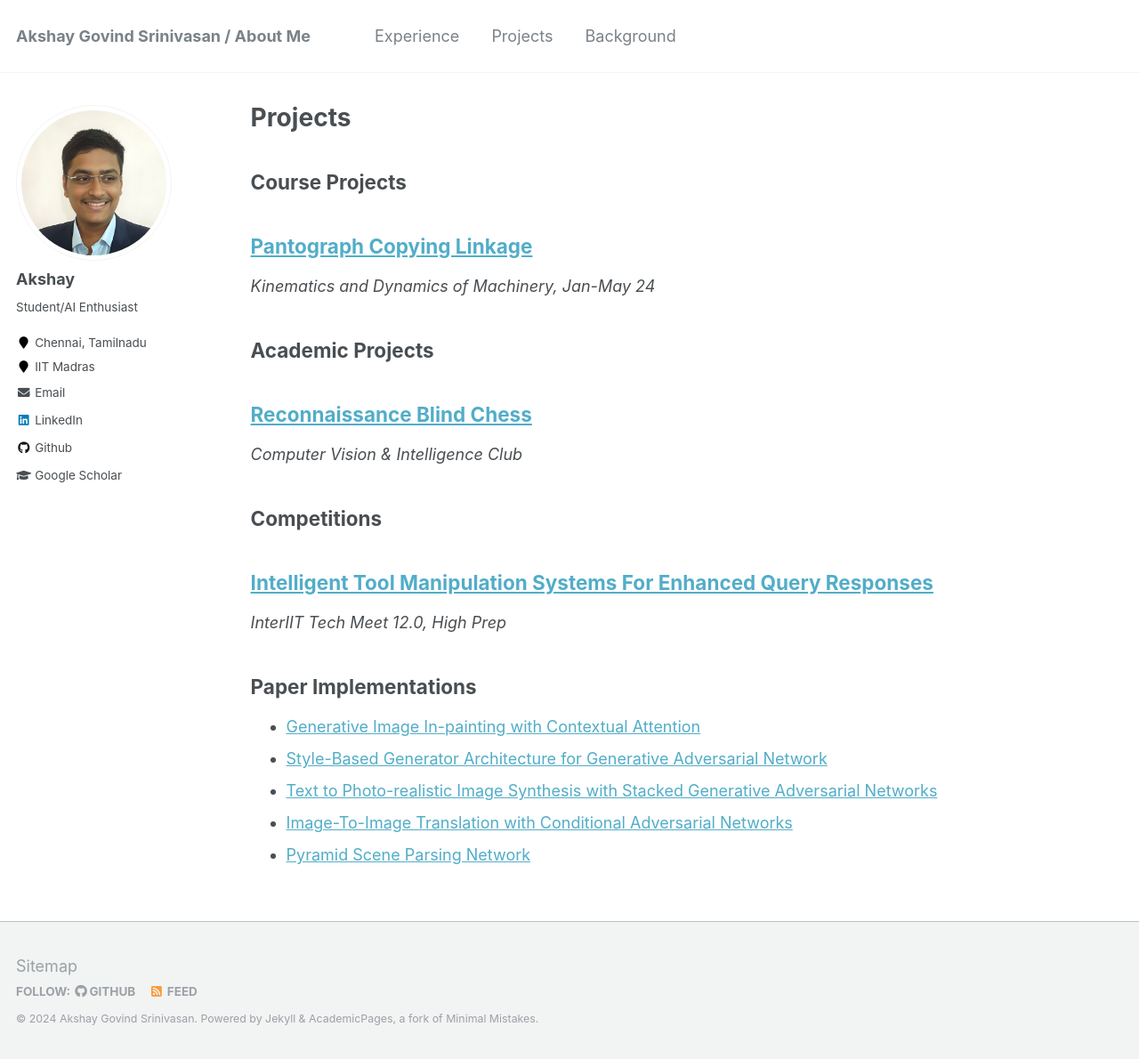
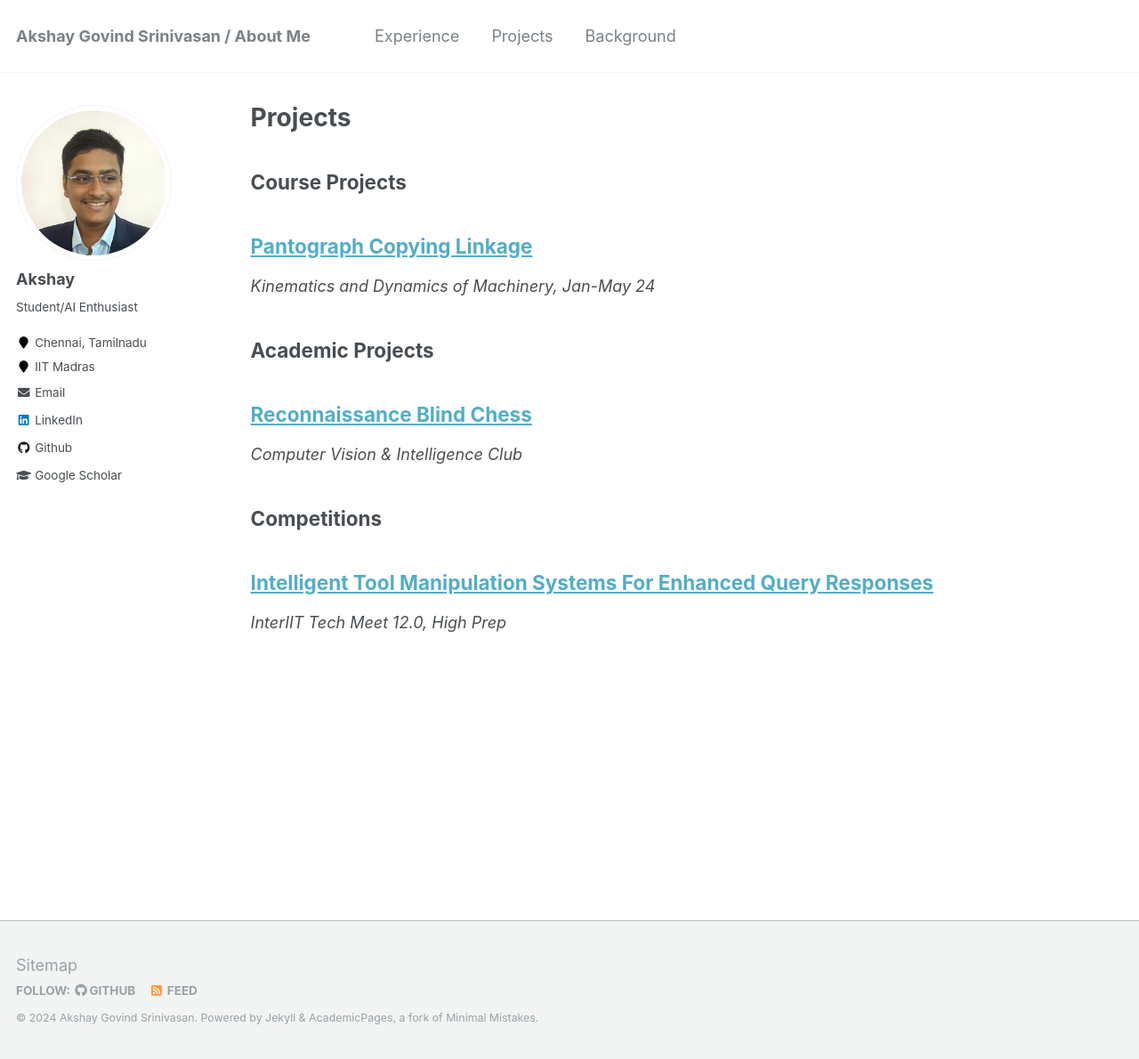
Before and after one commit to TensorTeen/tensorteen.github.io, a Jekyll site: the page built from _pages/projects.html, in a window 1280 px wide and 1190 px high. Shown: the whole window at 89% size. Built offline with Jekyll 4.4.1, drawn with Linux system fonts in a browser that asks for light colours.

Commit message:
minor edits

```diff
--- a/_pages/projects.html
+++ b/_pages/projects.html
@@ -22,14 +22,7 @@ author_profile: true
   {% include archive-single.html %}
 {% endfor %}
 
-<h2>Paper Implementations</h2>
-<!-- {% for post in site.implementations %}
+<!-- <h2>Paper Implementations</h2>
+ {% for post in site.implementations %}
   {% include archive-single.html %}
 {% endfor %} -->
-<ul>
-  <li><a href="https://github.com/Xerefic/Projects/tree/main/CV/GANs/Inpainting">Generative Image In-painting with Contextual Attention</a></li>
-  <li><a href="https://github.com/Xerefic/Projects/tree/main/CV/GANs/StyleGAN">Style-Based Generator Architecture for Generative Adversarial Network</a></li>
-  <li><a href="https://github.com/Xerefic/Projects/tree/main/CV/GANs/StackGAN">Text to Photo-realistic Image Synthesis with Stacked Generative Adversarial Networks</a></li>
-  <li><a href="https://github.com/Xerefic/Projects/tree/main/CV/GANs/Pix2Pix">Image-To-Image Translation with Conditional Adversarial Networks</a></li>
-  <li><a href="https://github.com/Xerefic/Projects/tree/main/CV/Segmentation/PSPNet">Pyramid Scene Parsing Network</a></li>
-</ul>
```
